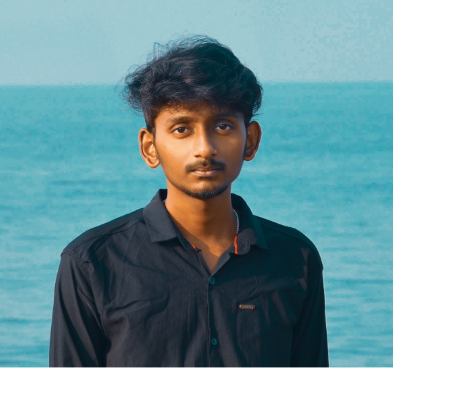
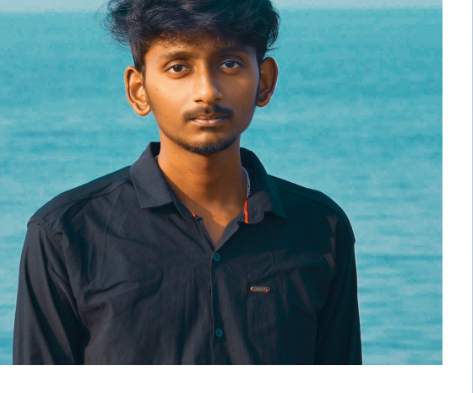
Before and after one commit to AkashS006/profile, a plain HTML site: page index.html in a window 390 px wide. Shown: the part 94-487 px from the top of the page, 473 px wide, since content can reach past the window. Drawn offline with Linux system fonts and the light colour scheme.

Commit message:
Update index.html

```diff
--- a/index.html
+++ b/index.html
@@ -92,7 +92,7 @@ button:active, a:active {
   }
   .card {
     margin: 10px;
-    transform: scale(1.2);
+    transform: scale(1.5); /* Increase the scaling factor */
   }
 }
 </style>
```
